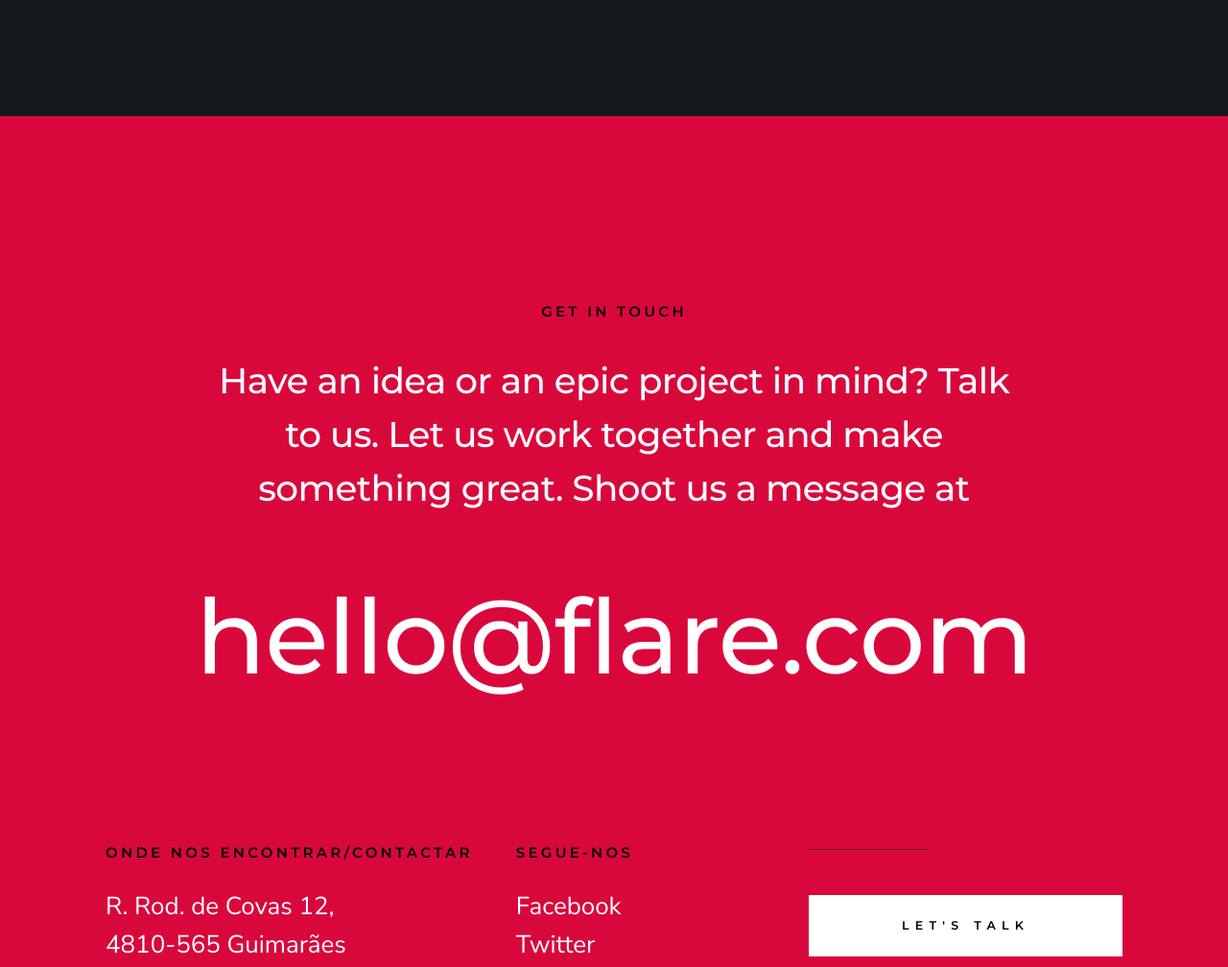
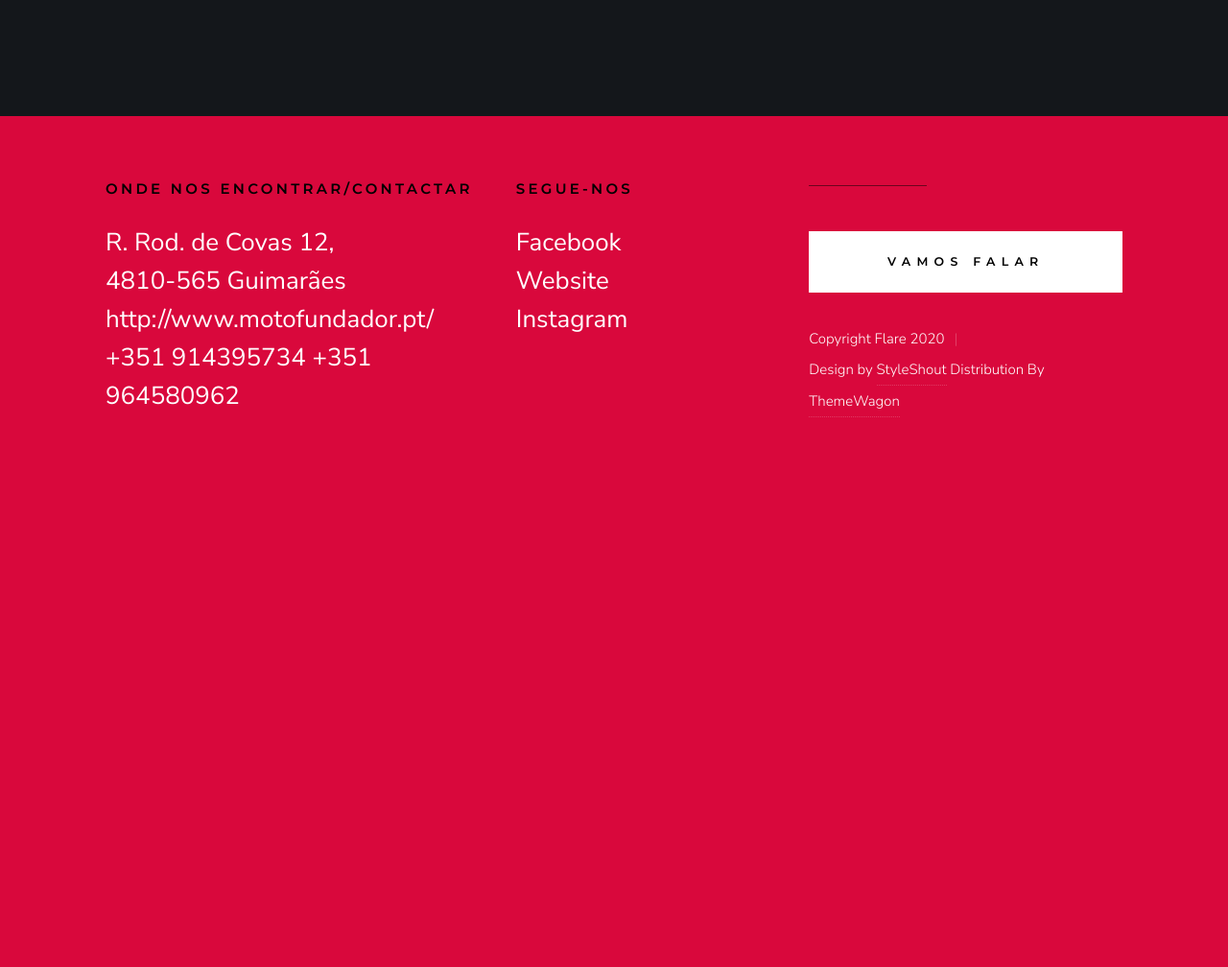
Before and after one commit to mcm2007/semestrefinal, a plain HTML site: page index.html in a window 1280 px wide. Shown: the part 7276-8284 px from the top of the page at 96% size. After the commit the page ends 7869 px from the top, so only its background shows below. Drawn offline with Linux system fonts and the light colour scheme.

Commit message:
icon e retirar conteudo a mais

```diff
--- a/index.html
+++ b/index.html
@@ -449,32 +449,6 @@
     </div> <!-- end s-clients -->
 
 
-    <!-- contact
-    ================================================== -->
-    <section class="s-contact">
-
-        <div class="row narrower s-contact__top h-text-center">
-            <div class="column">
-                <h3 class="h6">Get In Touch</h3>
-                <h1 class="display-1">
-                Have an idea or an epic project in mind? Talk to
-                us. Let us work together and make something great.
-                Shoot us a message at
-                </h1>
-            </div>
-        </div> <!-- s-footer__top -->
-
-        <div class="row h-text-center">
-            <div class="column">
-                <p class="s-contact__email">
-                    <a href="mailto:#0">hello@flare.com</a>
-                </p>
-            </div>
-        </div>
-
-    </section>  <!-- end s-contact -->
-
-
     <!-- footer
     ================================================== -->
     <footer class="s-footer">
@@ -500,7 +474,7 @@
 
                         <ul class="s-footer__list">
                             <li><a href="https://www.facebook.com/YamahaMotofundador">Facebook</a></li>
-                            <li><a href="#2">Twitter</a></li>
+                            <li><a href="https://motofundador.pt/">Website</a></li>
                             <li><a href="https://www.instagram.com/motofundador/">Instagram</a></li>
                         </ul>
                     </div>
@@ -508,7 +482,7 @@
             </div>
 
             <div class="column large-4 medium-12 s-footer__block--end">
-                <a href="mailto:#0" class="btn h-full-width">Let's Talk</a>
+                <a href="mailto:#0" class="btn h-full-width">Vamos falar</a>
 
                 <div class="ss-copyright">
                     <span>Copyright Flare 2020</span>
```
